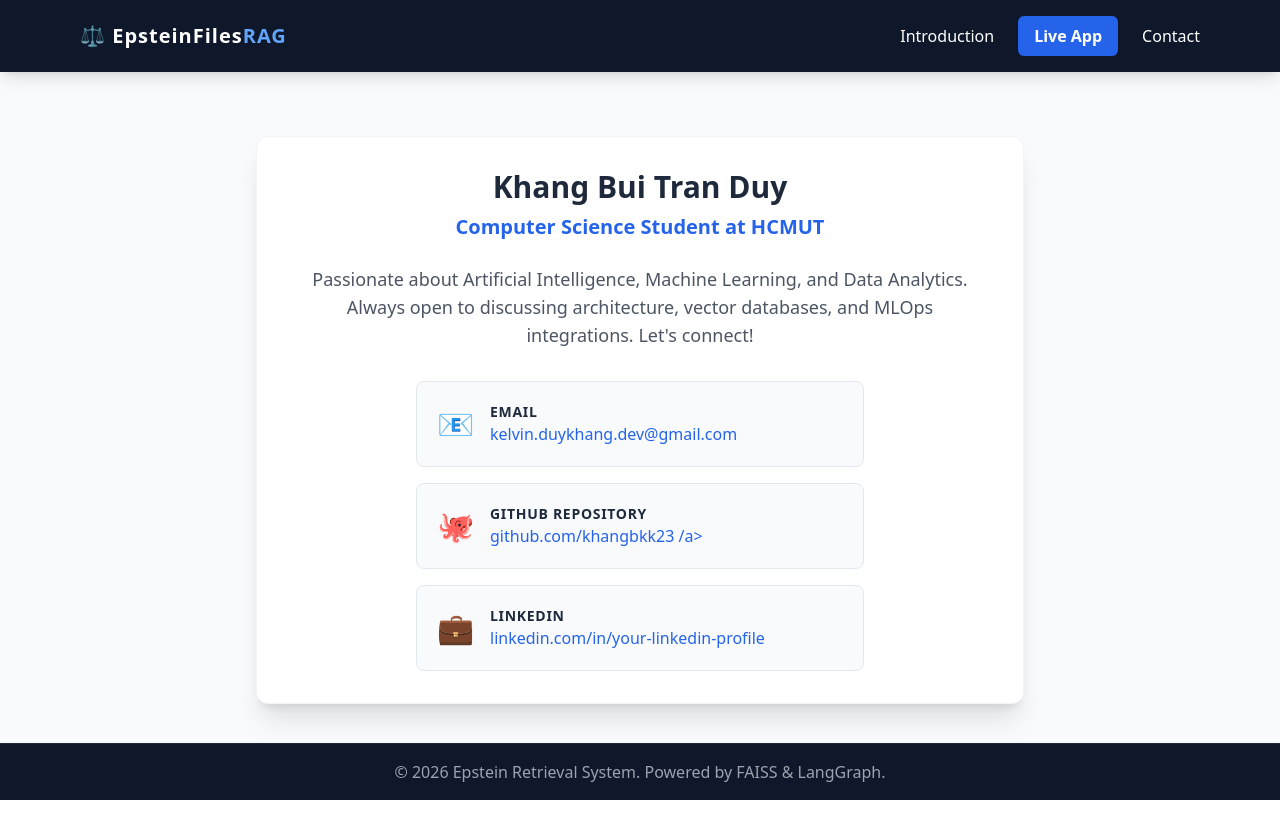
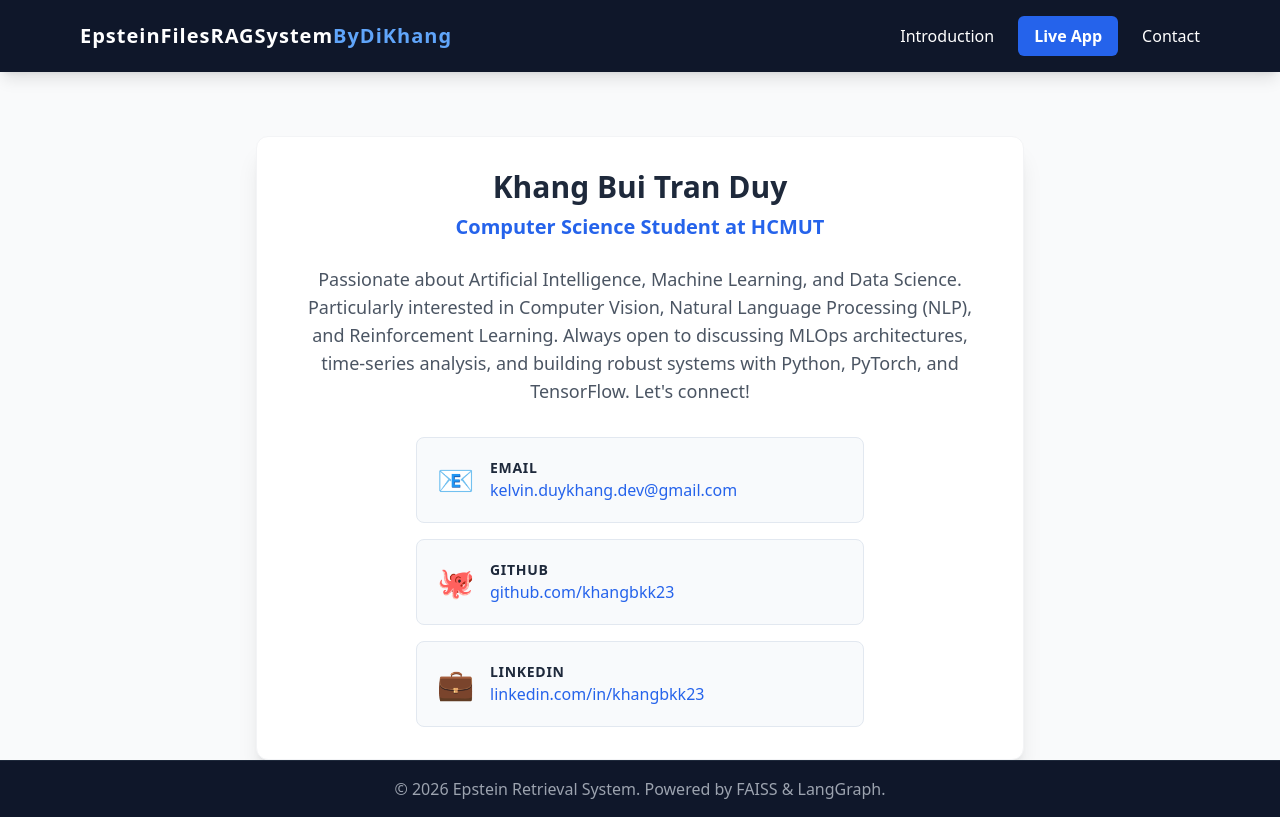
Before and after one commit to khangbkk23/Epstein_Retrieval_System, a Django app: page /contact/ in a window 1280 px wide. Run offline with Django 5.2, Linux system fonts and the light colour scheme; parts of the project's set-up code (start-up, migrations or seed data) failed here and were passed over; some libraries are stand-ins or nearby versions.

Commit message:
edit the requirement for implement the JWT

```diff
--- a/django_app/core_api/settings.py
+++ b/django_app/core_api/settings.py
@@ -3,7 +3,7 @@ from pathlib import Path
 
 BASE_DIR = Path(__file__).resolve().parent.parent
 
-SECRET_KEY = 'django-insecure-epstein-rag-system-secret-key'
+SECRET_KEY = 'toi_ten_la_khang_123'
 
 DEBUG = True
 
--- a/django_app/rag_service/views.py
+++ b/django_app/rag_service/views.py
@@ -38,6 +38,7 @@ def chat_endpoint(request):
         try:
             body = json.loads(request.body)
             question = body.get("question", "").strip()
+            # password = body.get("password", "").strip()
 
             if not question:
                 return JsonResponse({"error": "Question field cannot be empty."}, status=400)
--- a/django_app/templates/base.html
+++ b/django_app/templates/base.html
@@ -11,7 +11,7 @@
     <nav class="bg-slate-900 text-white shadow-lg">
         <div class="max-w-6xl mx-auto px-4">
             <div class="flex justify-between items-center py-4">
-                <a href="{% url 'home' %}" class="font-bold text-xl tracking-wider">⚖️ EpsteinFiles<span class="text-blue-400">RAG</span></a>
+                <a href="{% url 'home' %}" class="font-bold text-xl tracking-wider">EpsteinFilesRAGSystem<span class="text-blue-400">ByDiKhang</span></a>
                 <div class="flex space-x-6 items-center">
                     <a href="{% url 'home' %}" class="hover:text-blue-400 transition">Introduction</a>
                     <a href="{% url 'app' %}" class="bg-blue-600 px-4 py-2 rounded-md hover:bg-blue-700 transition font-semibold">Live App</a>
--- a/django_app/templates/rag_service/contact.html
+++ b/django_app/templates/rag_service/contact.html
@@ -6,8 +6,11 @@
     <h2 class="text-xl text-blue-600 font-semibold mb-6">Computer Science Student at HCMUT</h2>
 
     <p class="text-gray-600 mb-8 text-lg px-4">
-        Passionate about Artificial Intelligence, Machine Learning, and Data Analytics.
-        Always open to discussing architecture, vector databases, and MLOps integrations. Let's connect!
+        Passionate about Artificial Intelligence, Machine Learning, and Data Science.
+        Particularly interested in Computer Vision, Natural Language Processing (NLP), and Reinforcement Learning.
+        Always open to discussing MLOps architectures, time-series analysis, and building robust systems with Python, PyTorch, and TensorFlow.
+
+		Let's connect!
     </p>
 
     <div class="space-y-4 text-left max-w-md mx-auto">
@@ -22,8 +25,8 @@
         <div class="p-5 bg-slate-50 border border-slate-200 rounded-lg flex items-center space-x-4 hover:border-blue-300 transition">
             <span class="text-3xl">🐙</span>
             <div>
-                <p class="font-bold text-slate-800 uppercase text-sm tracking-wider">GitHub Repository</p>
-                <a href="https://github.com/khangbkk23" target="_blank" class="text-blue-600 hover:underline font-medium">github.com/khangbkk23 /a>
+                <p class="font-bold text-slate-800 uppercase text-sm tracking-wider">GitHub</p>
+                <a href="https://github.com/khangbkk23" target="_blank" class="text-blue-600 hover:underline font-medium">github.com/khangbkk23</a>
             </div>
         </div>
 
@@ -31,7 +34,7 @@
             <span class="text-3xl">💼</span>
             <div>
                 <p class="font-bold text-slate-800 uppercase text-sm tracking-wider">LinkedIn</p>
-                <a href="https://linkedin.com/in/your-linkedin-profile" target="_blank" class="text-blue-600 hover:underline font-medium">linkedin.com/in/your-linkedin-profile</a>
+                <a href="https://linkedin.com/in/khangbkk23" target="_blank" class="text-blue-600 hover:underline font-medium">linkedin.com/in/khangbkk23</a>
             </div>
         </div>
     </div>
--- a/requirements.txt
+++ b/requirements.txt
@@ -16,3 +16,4 @@ python-dotenv>=1.0.0
 Django>=5.0.0
 djangorestframework>=3.15.0
 django-cors-headers>=4.3.1
+PyJWT>=2.8.0
```
Also changed, not shown: core/config.py (+11 -2 lines), 2 other files.
